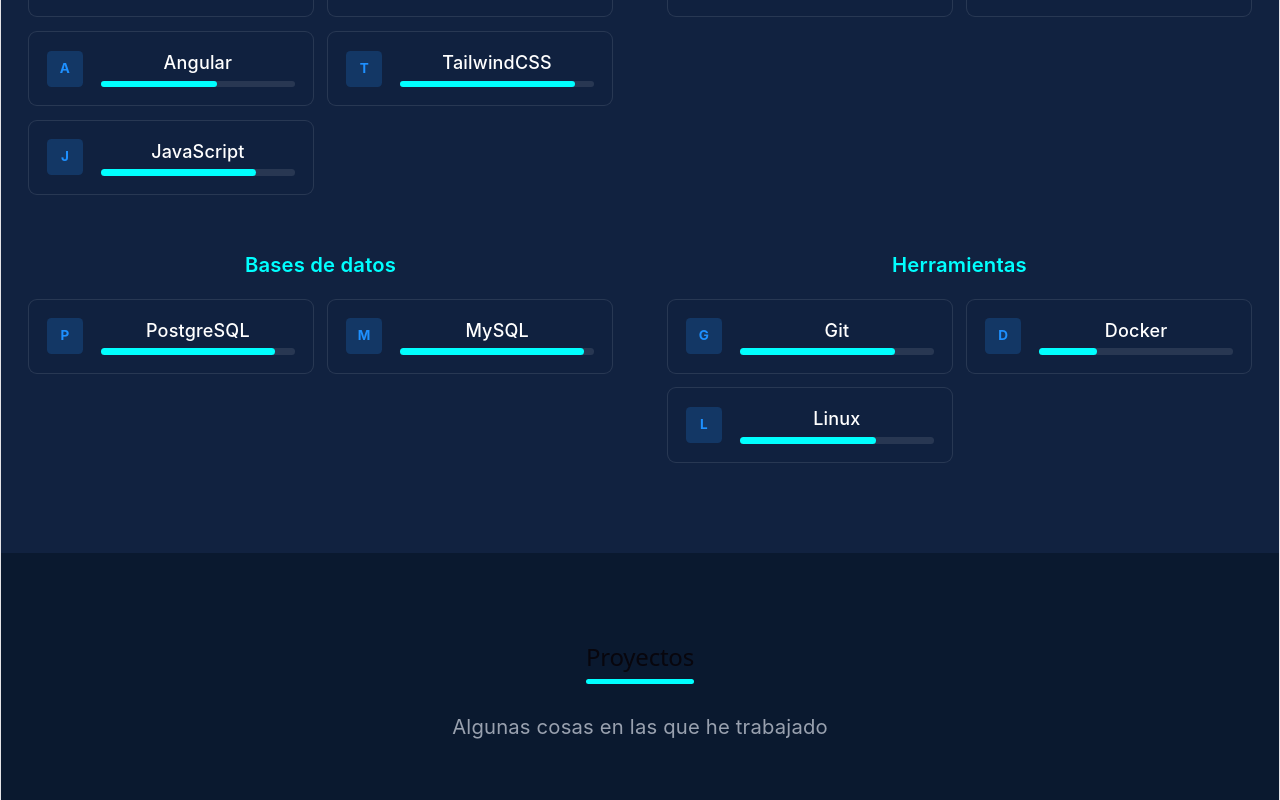
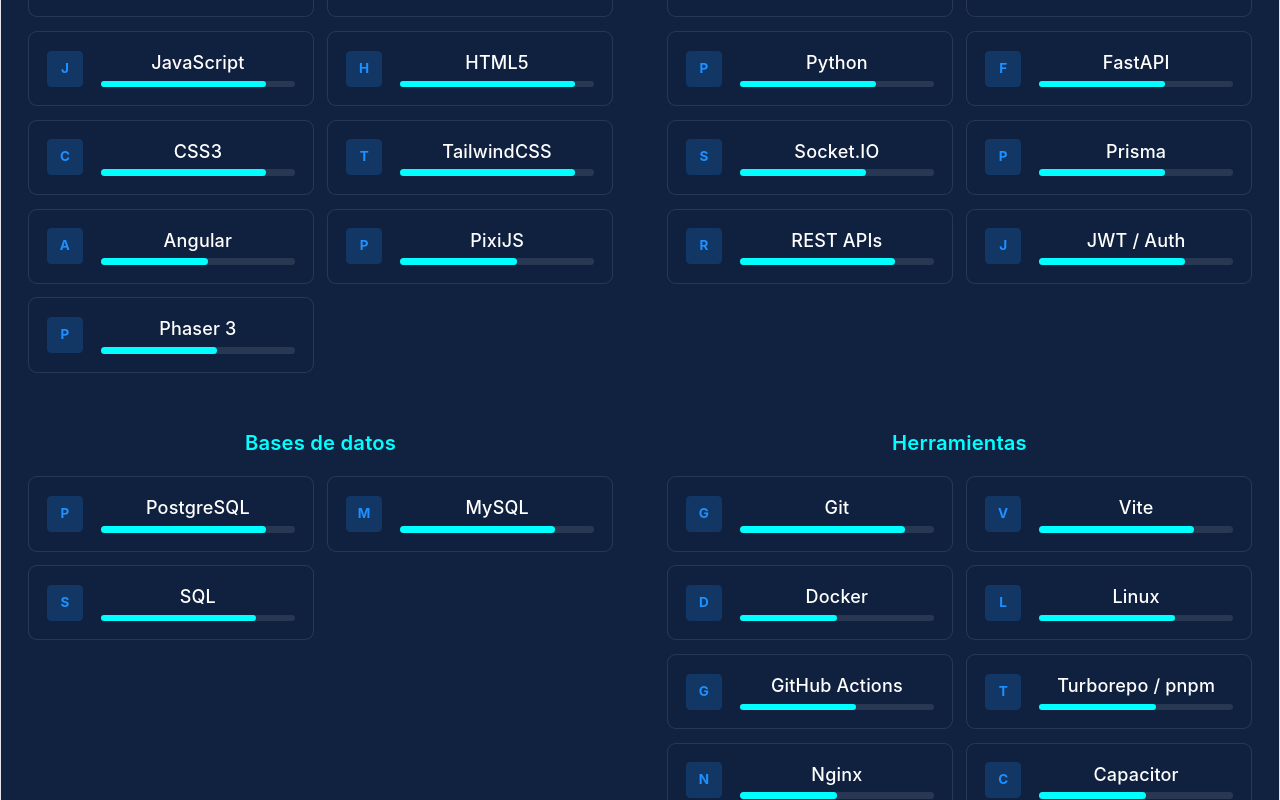
Before and after one commit to rodrolira/portfolio, a React app: page / in a window 1280 px wide. Shown: the part 2540-3340 px from the top of the page. Built offline with nearby package versions, Linux system fonts and the light colour scheme; no server answers; the HTML template or start-up script is replaced by a standard one.

Commit message:
feat: update skill levels and reorganize skills list for better clarity

```diff
--- a/src/data/skills.ts
+++ b/src/data/skills.ts
@@ -1,16 +1,41 @@
 import type { Skill } from '@/types'
 
 export const skills: Skill[] = [
+  // Frontend
   { name: 'React', category: 'frontend', level: 85 },
-  { name: 'TypeScript', category: 'frontend', level: 70 },
-  { name: 'Angular', category: 'frontend', level: 60 },
+  { name: 'TypeScript', category: 'frontend', level: 80 },
+  { name: 'JavaScript', category: 'frontend', level: 85 },
+  { name: 'HTML5', category: 'frontend', level: 90 },
+  { name: 'CSS3', category: 'frontend', level: 85 },
   { name: 'TailwindCSS', category: 'frontend', level: 90 },
-  { name: 'JavaScript', category: 'frontend', level: 80 },
-  { name: 'Node.js', category: 'backend', level: 70 },
-  { name: 'Express', category: 'backend', level: 65 },
-  { name: 'PostgreSQL', category: 'database', level: 90 },
-  { name: 'MySQL', category: 'database', level: 95 },
-  { name: 'Git', category: 'tools', level: 80 },
-  { name: 'Docker', category: 'tools', level: 30 },
+  { name: 'Angular', category: 'frontend', level: 55 },
+  { name: 'PixiJS', category: 'frontend', level: 60 },
+  { name: 'Phaser 3', category: 'frontend', level: 60 },
+
+  // Backend
+  { name: 'Node.js', category: 'backend', level: 80 },
+  { name: 'Express', category: 'backend', level: 80 },
+  { name: 'Python', category: 'backend', level: 70 },
+  { name: 'FastAPI', category: 'backend', level: 65 },
+  { name: 'Socket.IO', category: 'backend', level: 65 },
+  { name: 'Prisma', category: 'backend', level: 65 },
+  { name: 'REST APIs', category: 'backend', level: 80 },
+  { name: 'JWT / Auth', category: 'backend', level: 75 },
+
+  // Bases de datos
+  { name: 'PostgreSQL', category: 'database', level: 85 },
+  { name: 'MySQL', category: 'database', level: 80 },
+  { name: 'SQL', category: 'database', level: 80 },
+
+  // Herramientas
+  { name: 'Git', category: 'tools', level: 85 },
+  { name: 'Vite', category: 'tools', level: 80 },
+  { name: 'Docker', category: 'tools', level: 50 },
   { name: 'Linux', category: 'tools', level: 70 },
+  { name: 'GitHub Actions', category: 'tools', level: 60 },
+  { name: 'Turborepo / pnpm', category: 'tools', level: 60 },
+  { name: 'Nginx', category: 'tools', level: 50 },
+  { name: 'Capacitor', category: 'tools', level: 55 },
+  { name: 'WordPress', category: 'tools', level: 65 },
+  { name: 'Ciberseguridad (fundamentos)', category: 'tools', level: 50 },
 ]
```
